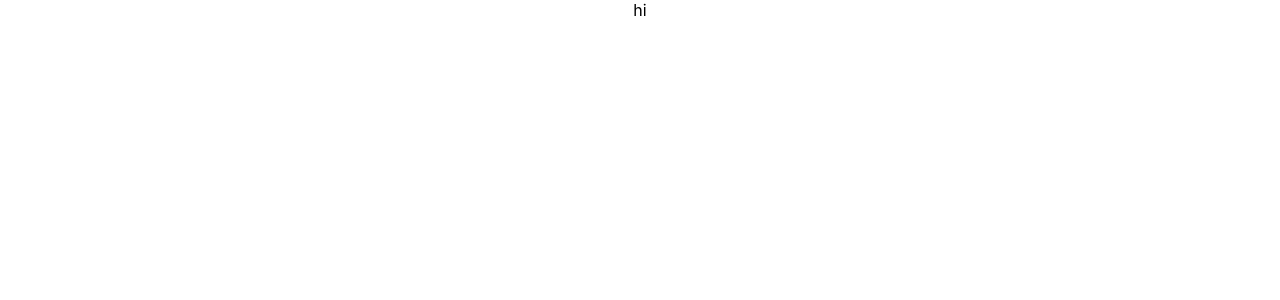
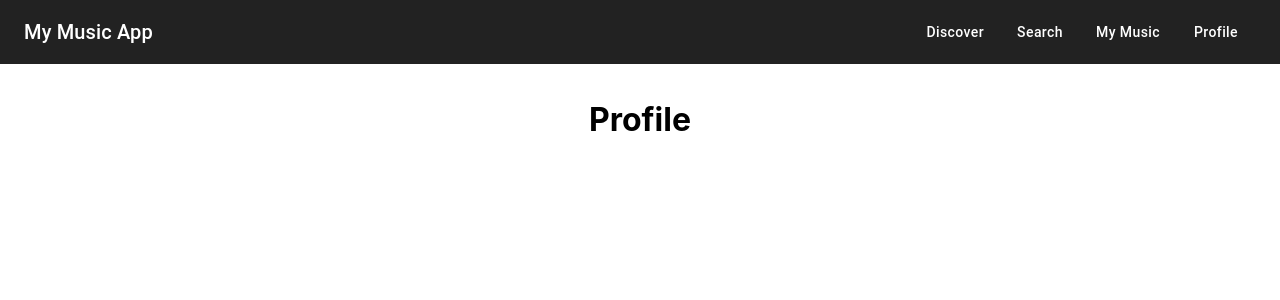
Before and after one commit to jrp9pte/ForgeSpotifyClone, a React (Create React App) app in the folder frontend/: page /profile in a window 1280 px wide. Shown: the top 300 px of the page. Built offline with nearby package versions, Linux system fonts and the light colour scheme.

Commit message:
set up basic routing and navbar

```diff
--- a/frontend/package.json
+++ b/frontend/package.json
@@ -12,6 +12,7 @@
     "axios": "^1.4.0",
     "react": "^18.2.0",
     "react-dom": "^18.2.0",
+    "react-router-dom": "^6.11.2",
     "react-scripts": "5.0.1",
     "web-vitals": "^2.1.4"
   },
--- a/frontend/src/App.js
+++ b/frontend/src/App.js
@@ -1,7 +1,19 @@
 import "./App.css";
-
+import { Box } from "@mui/system";
+import { Routes, Route } from "react-router-dom";
+import Profile from "./Components/Profile/Profile";
+import NavigationBar from "./Components/Navigation/NavigationBar";
 function App() {
-  return <div className="App">hi</div>;
+  return (
+    <div className="App">
+      <NavigationBar></NavigationBar>
+      <Box sx={{ marginTop: "100px" }}>
+        <Routes>
+          <Route path="/profile" element={<Profile />} />
+        </Routes>
+      </Box>
+    </div>
+  );
 }
 
 export default App;
--- /dev/null
+++ b/frontend/src/Components/Navigation/NavigationBar.jsx
@@ -0,0 +1,88 @@
+import AppBar from "@mui/material/AppBar";
+import Toolbar from "@mui/material/Toolbar";
+import Typography from "@mui/material/Typography";
+import Button from "@mui/material/Button";
+import { Link as RouterLink } from "react-router-dom";
+
+const NavigationBar = () => {
+  return (
+    <AppBar
+      position="fixed"
+      sx={{ backgroundColor: "#222", boxShadow: "none" }}
+    >
+      <Toolbar sx={{ justifyContent: "space-between" }}>
+        <Typography
+          variant="h6"
+          component="div"
+          sx={{ flexGrow: 1, textAlign: "left" }}
+        >
+          My Music App
+        </Typography>
+        <div>
+          <Button
+            component={RouterLink}
+            to="/"
+            color="inherit"
+            sx={{
+              mx: 1,
+              textTransform: "none",
+              textDecoration: "none",
+              "&:hover": {
+                textDecoration: "underline",
+              },
+            }}
+          >
+            Discover
+          </Button>
+          <Button
+            component={RouterLink}
+            to="/search"
+            color="inherit"
+            sx={{
+              mx: 1,
+              textTransform: "none",
+              textDecoration: "none",
+              "&:hover": {
+                textDecoration: "underline",
+              },
+            }}
+          >
+            Search
+          </Button>
+          <Button
+            component={RouterLink}
+            to="/my-music"
+            color="inherit"
+            sx={{
+              mx: 1,
+              textTransform: "none",
+              textDecoration: "none",
+              "&:hover": {
+                textDecoration: "underline",
+              },
+            }}
+          >
+            My Music
+          </Button>
+          <Button
+            component={RouterLink}
+            to="/profile"
+            color="inherit"
+            sx={{
+              mx: 1,
+              textTransform: "none",
+              textDecoration: "none",
+              "&:hover": {
+                textDecoration: "underline",
+              },
+            }}
+          >
+            Profile
+          </Button>
+        </div>
+      </Toolbar>
+    </AppBar>
+  );
+};
+
+export default NavigationBar;
--- /dev/null
+++ b/frontend/src/Components/Profile/Profile.jsx
@@ -0,0 +1,9 @@
+function Profile() {
+  return (
+    <>
+      <h1>Profile</h1>
+    </>
+  );
+}
+
+export default Profile;
--- a/frontend/src/index.js
+++ b/frontend/src/index.js
@@ -1,15 +1,14 @@
-import React from 'react';
-import ReactDOM from 'react-dom/client';
-import './index.css';
-import App from './App';
+import React from "react";
+import ReactDOM from "react-dom/client";
+import "./index.css";
+import App from "./App";
+import { BrowserRouter } from "react-router-dom";
 
-const root = ReactDOM.createRoot(document.getElementById('root'));
+const root = ReactDOM.createRoot(document.getElementById("root"));
 root.render(
   <React.StrictMode>
-    <App />
+    <BrowserRouter>
+      <App />
+    </BrowserRouter>
   </React.StrictMode>
 );
-
-// If you want to start measuring performance in your app, pass a function
-// to log results (for example: reportWebVitals(console.log))
-// or send to an analytics endpoint. Learn more: https://bit.ly/CRA-vitals
```
Also changed, not shown: 1 other file (tests, documents, lock files or other folders).
